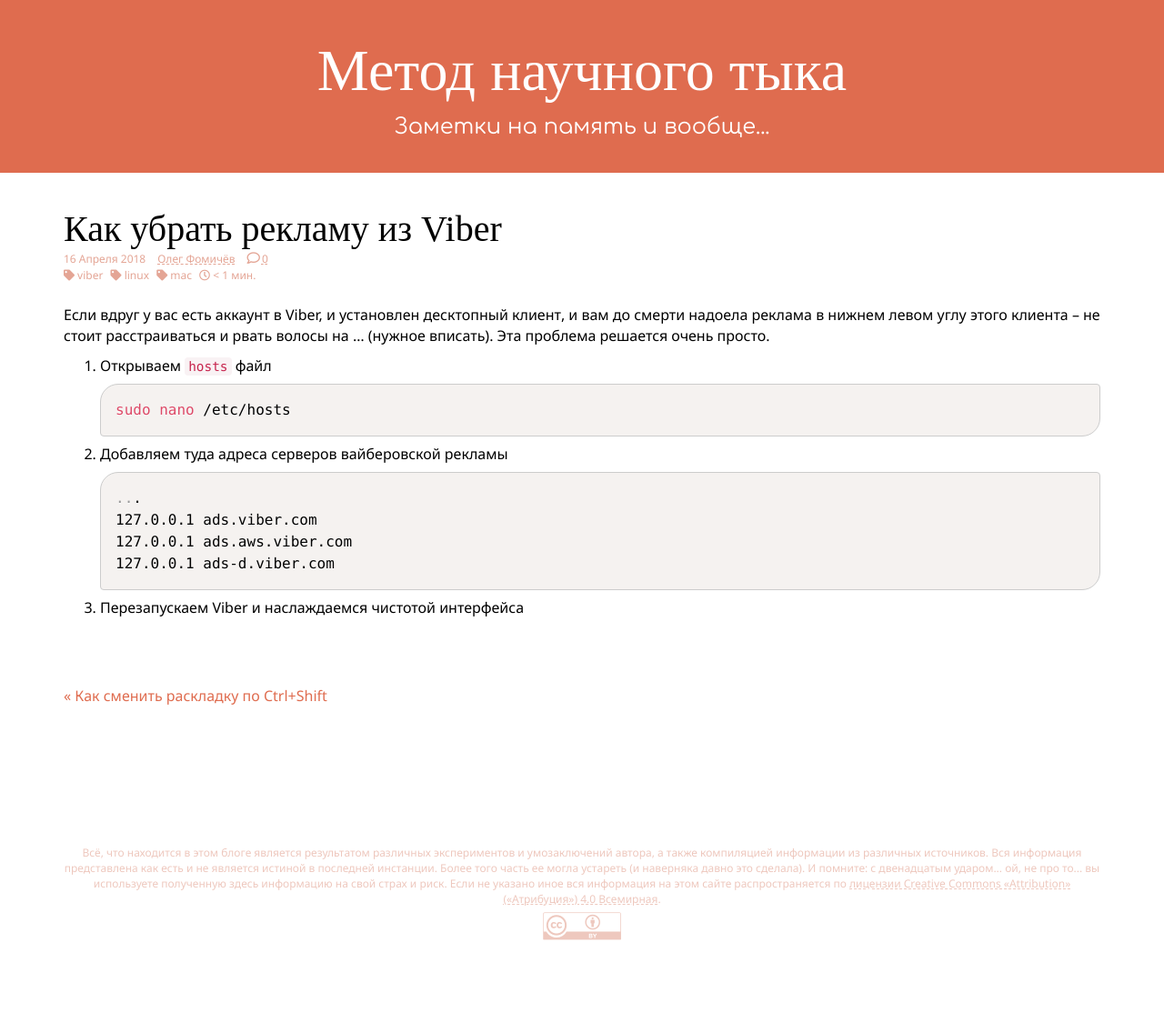
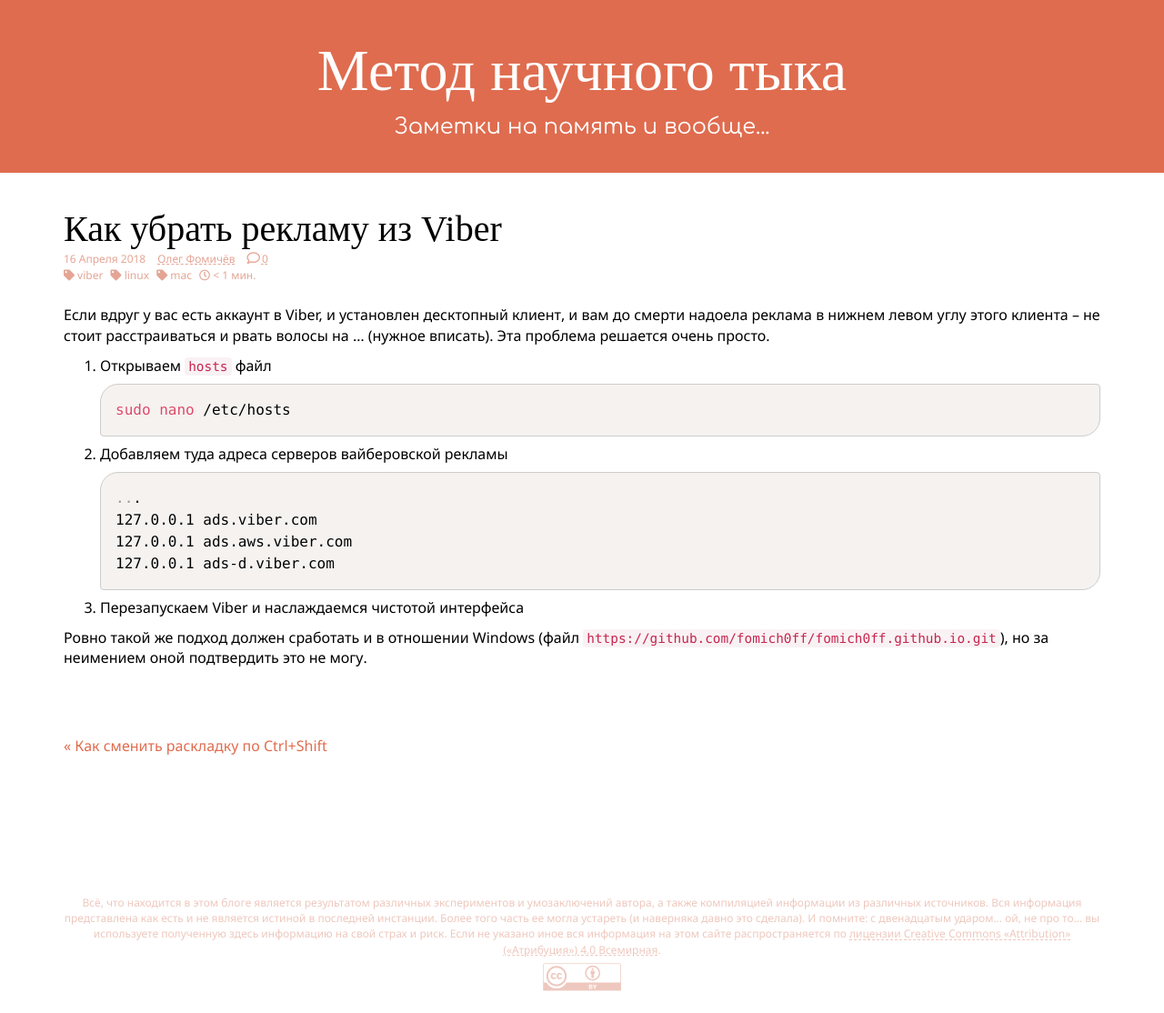
Before and after one commit to fomich0ff/fomich0ff.github.io, a Jekyll site: the page built from _posts/2018-04-16-how-to-remove-ads-from-desktop-viber.md, in a window 1280 px wide. Shown: the whole page at 91% size. Built offline with Jekyll 4.4.1, drawn with Linux system fonts in a browser that asks for light colours; nearby versions of some CDN libraries; some web fonts are replaced; comment, search, counter and statistics services are not loaded; before the commit the page ends 1058 px from its top, so only the background shows below that.

Commit message:
Update 2018-04-16-how-to-remove-ads-from-desktop-viber.md

````diff
--- a/_posts/2018-04-16-how-to-remove-ads-from-desktop-viber.md
+++ b/_posts/2018-04-16-how-to-remove-ads-from-desktop-viber.md
@@ -21,3 +21,7 @@
    127.0.0.1 ads-d.viber.com
    ```
 3. Перезапускаем Viber и наслаждаемся чистотой интерфейса
+
+Ровно такой же подход должен сработать и в отношении Windows
+(файл ```https://github.com/fomich0ff/fomich0ff.github.io.git```),
+но за неимением оной подтвердить это не могу.
````
